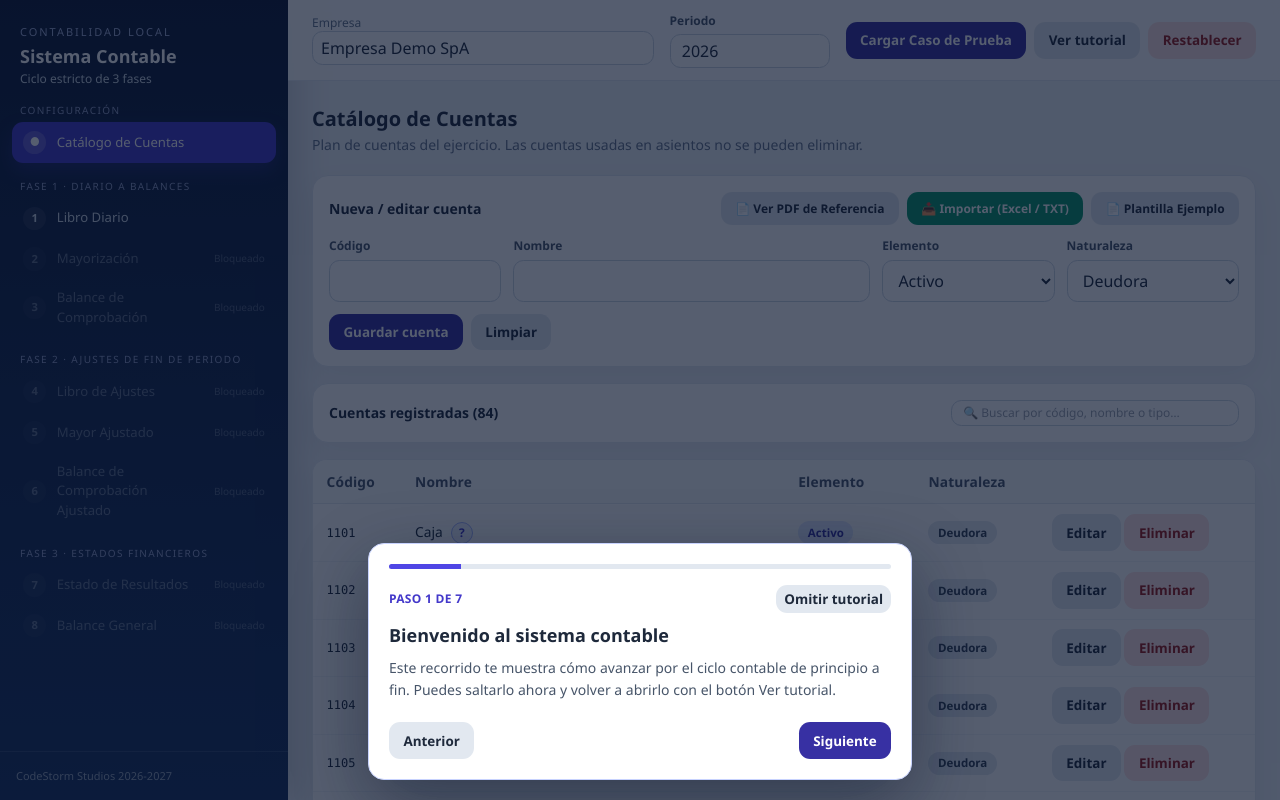
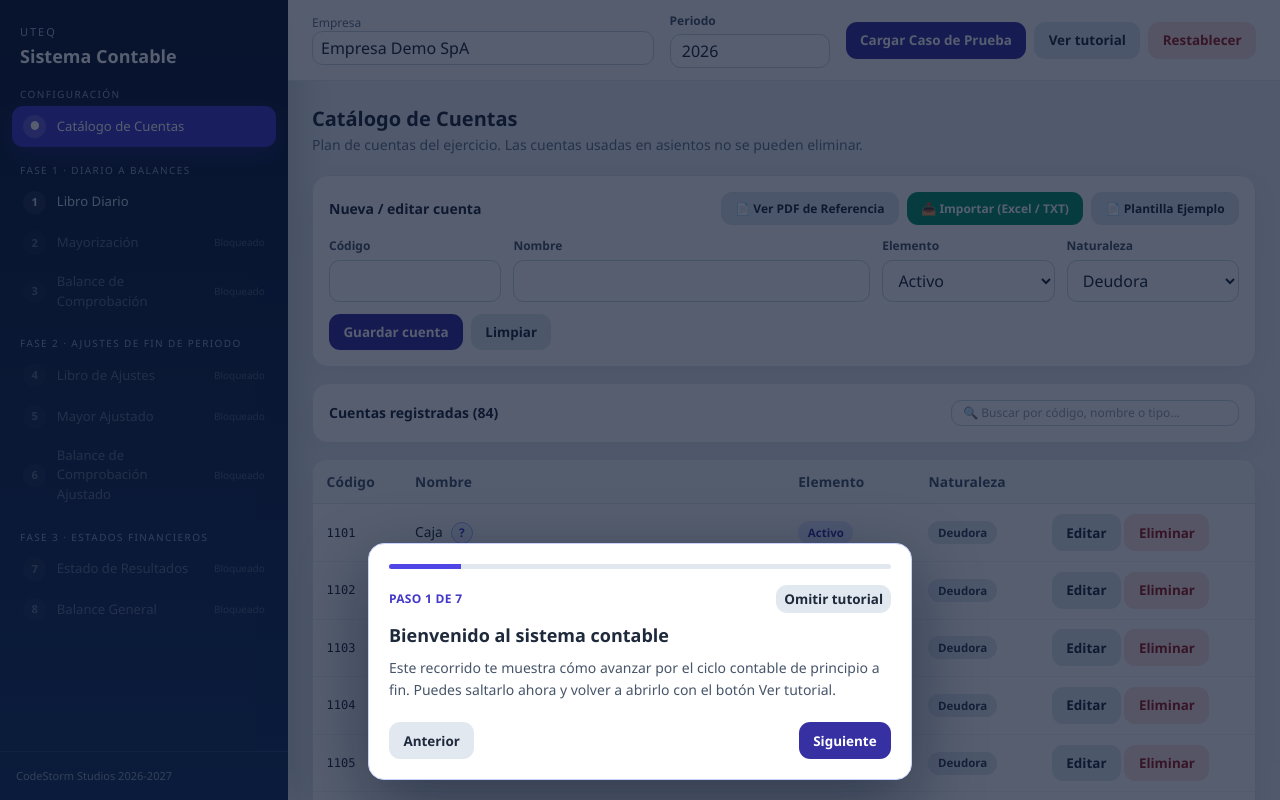
Before and after one commit to josegilces/sistema-contable, a plain HTML site: page index.html in a window 1280 px wide. Drawn offline with nearby package versions, Linux system fonts and the light colour scheme.

Commit message:
Update index.html

```diff
--- a/index.html
+++ b/index.html
@@ -34,9 +34,9 @@
   <div class="flex h-full">
     <aside class="sidebar w-72 shrink-0 text-white flex flex-col">
       <div class="px-5 pt-6 pb-4">
-        <div class="text-[11px] uppercase tracking-[0.18em] text-indigo-200/80">Contabilidad local</div>
+        <div class="text-[11px] uppercase tracking-[0.18em] text-indigo-200/80">UTEQ</div>
         <h1 class="mt-1 text-lg font-semibold leading-tight">Sistema Contable</h1>
-        <p class="mt-1 text-xs text-slate-300">Ciclo estricto de 3 fases</p>
+        <p class="mt-1 text-xs text-slate-300"></p>
       </div>
       <nav id="nav" class="flex-1 overflow-y-auto px-3 pb-6 space-y-4"></nav>
       <div class="px-4 py-4 text-[11px] text-slate-400 border-t border-white/10">
```
